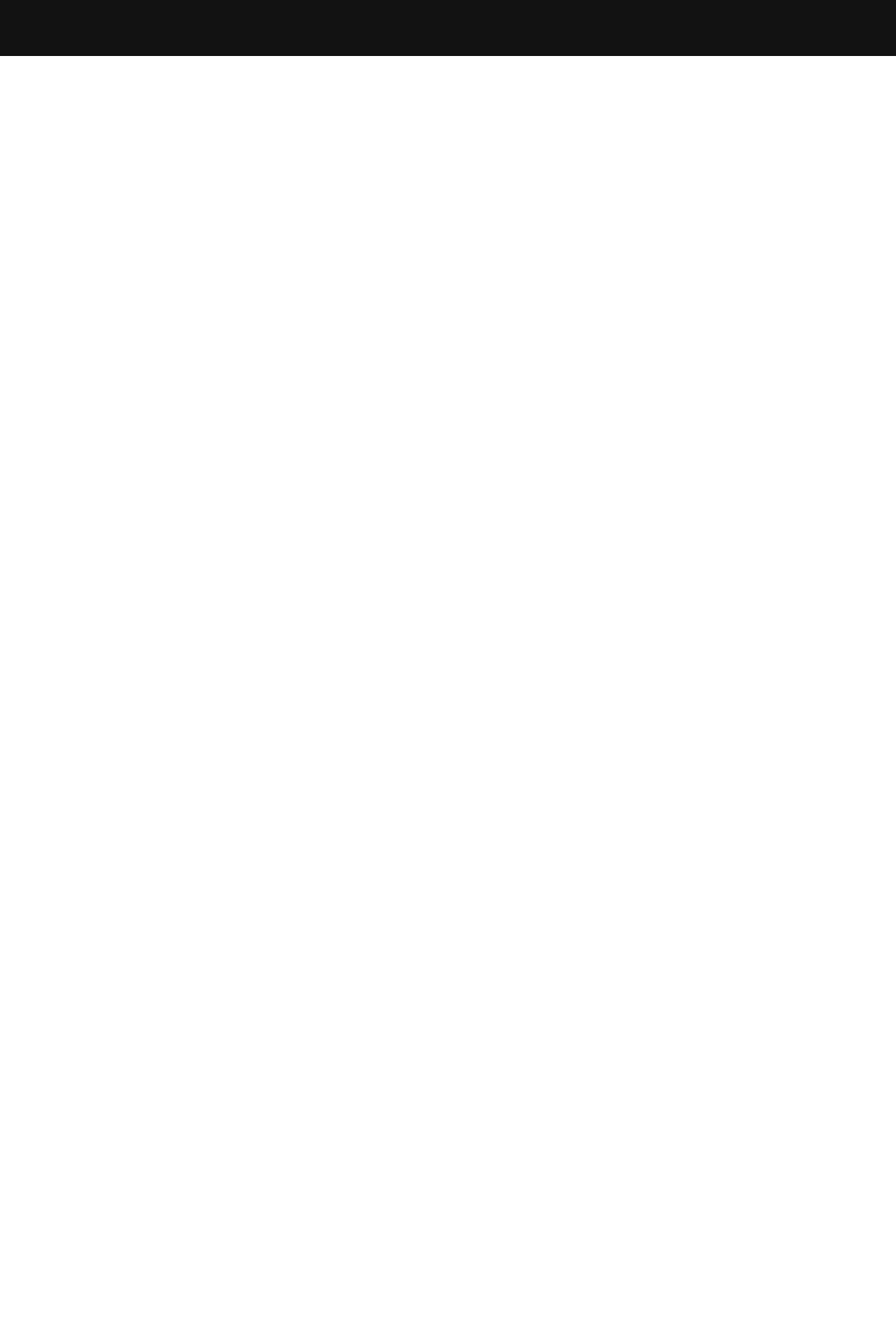
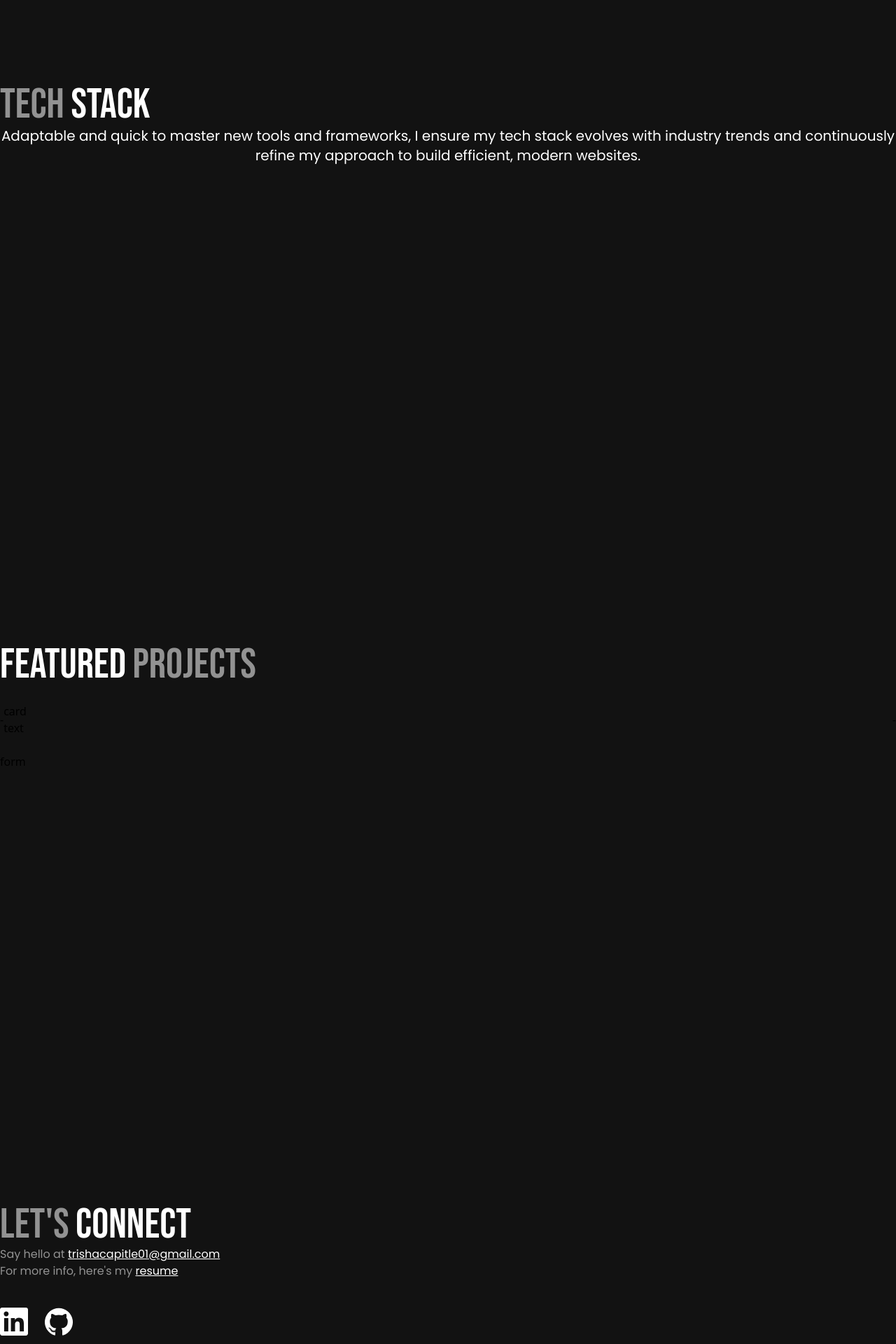
Before and after one commit to trishacapitle/portfolio, a Next.js app: page / in a window 1280 px wide. Shown: the part 720-2640 px from the top of the page at 70% size. Before the commit the page ends 800 px from the top, so only its background shows below. Built offline with nearby package versions, Linux system fonts and the light colour scheme.

Commit message:
feat: add StackExp, Projects, and Contact components to enhance portfolio layout

```diff
--- a/app/page.tsx
+++ b/app/page.tsx
@@ -1,10 +1,16 @@
+import StackExp from '@/components/StackExp';
 import Hero from '../components/Hero';
+import Projects from '@/components/Projects';
+import Contact from '@/components/Contact';
 
 export default function Home() {
   return (
 		<main className="relative bg-[#121212] flex flex-col justify-center items-center overflow-hidden mx-auto">
-			<div className="max-w-7xl w-full h-screen">
+			<div className="max-w-7xl w-full">
 				<Hero />
+				<StackExp />
+				<Projects />
+				<Contact />
 			</div>
 		</main>
 	);
--- /dev/null
+++ b/components/Contact.tsx
@@ -0,0 +1,31 @@
+import React from "react";
+import LinkedInIcon from "./ui/LinkedInIcon";
+import GithubIcon from "./ui/GithubIcon";
+
+const Contact = () => {
+	return (
+		<div className="flex h-screen w-full">
+			<div className="font-primary text-white mt-10">
+				<div className="text-6xl">
+					<span className="text-(--grey)">Let&apos;s</span> Connect
+				</div>
+				<p className="text-(--grey) font-secondary">
+					Say hello at{" "}
+					<span className="text-white underline">
+						trishacapitle01@gmail.com
+					</span>
+				</p>
+				<p className="text-(--grey) font-secondary">
+					For more info, here&apos;s my{" "}
+					<span className="text-white underline">resume</span>
+				</p>
+				<div className="flex gap-6 mt-10">
+					<LinkedInIcon />
+					<GithubIcon />
+				</div>
+			</div>
+		</div>
+	);
+};
+
+export default Contact;
--- /dev/null
+++ b/components/Projects.tsx
@@ -0,0 +1,22 @@
+import React from 'react'
+
+const Projects = () => {
+  return (
+		<div className="flex flex-col h-screen w-full gap-6">
+			<div className="font-primary text-white text-6xl mt-10">
+				Featured <span className="text-(--grey)">Projects</span>
+			</div>
+			<div className="flex">
+				<button>-</button>
+				<div className="content gap-12 flex-grow">
+					<div className="">card</div>
+					<div className="">text</div>
+				</div>
+				<button>-</button>
+      </div>
+      <div>form</div>
+		</div>
+	);
+}
+
+export default Projects
--- /dev/null
+++ b/components/StackExp.tsx
@@ -0,0 +1,18 @@
+import React from 'react'
+
+const StackExp = () => {
+  return (
+		<div className="flex flex-col h-screen w-full">
+			<div className="font-primary text-white text-6xl mt-10">
+				<span className="text-(--grey)">Tech</span> Stack
+			</div>
+			<div className="font-secondary text-white text-xl text-center">
+				Adaptable and quick to master new tools and frameworks, I ensure my tech
+				stack evolves with industry trends and continuously refine my approach
+				to build efficient, modern websites.
+			</div>
+		</div>
+	);
+}
+
+export default StackExp
```
